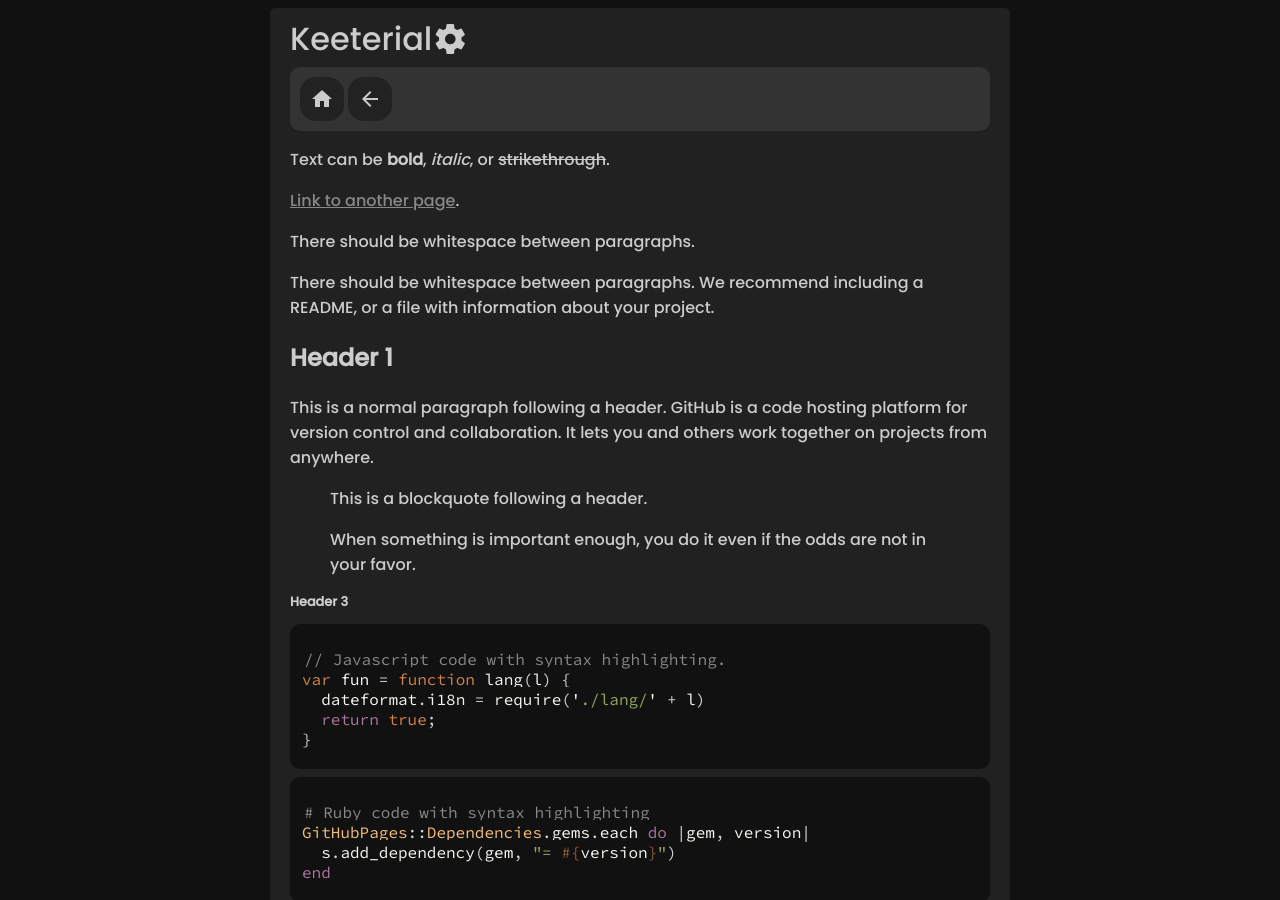
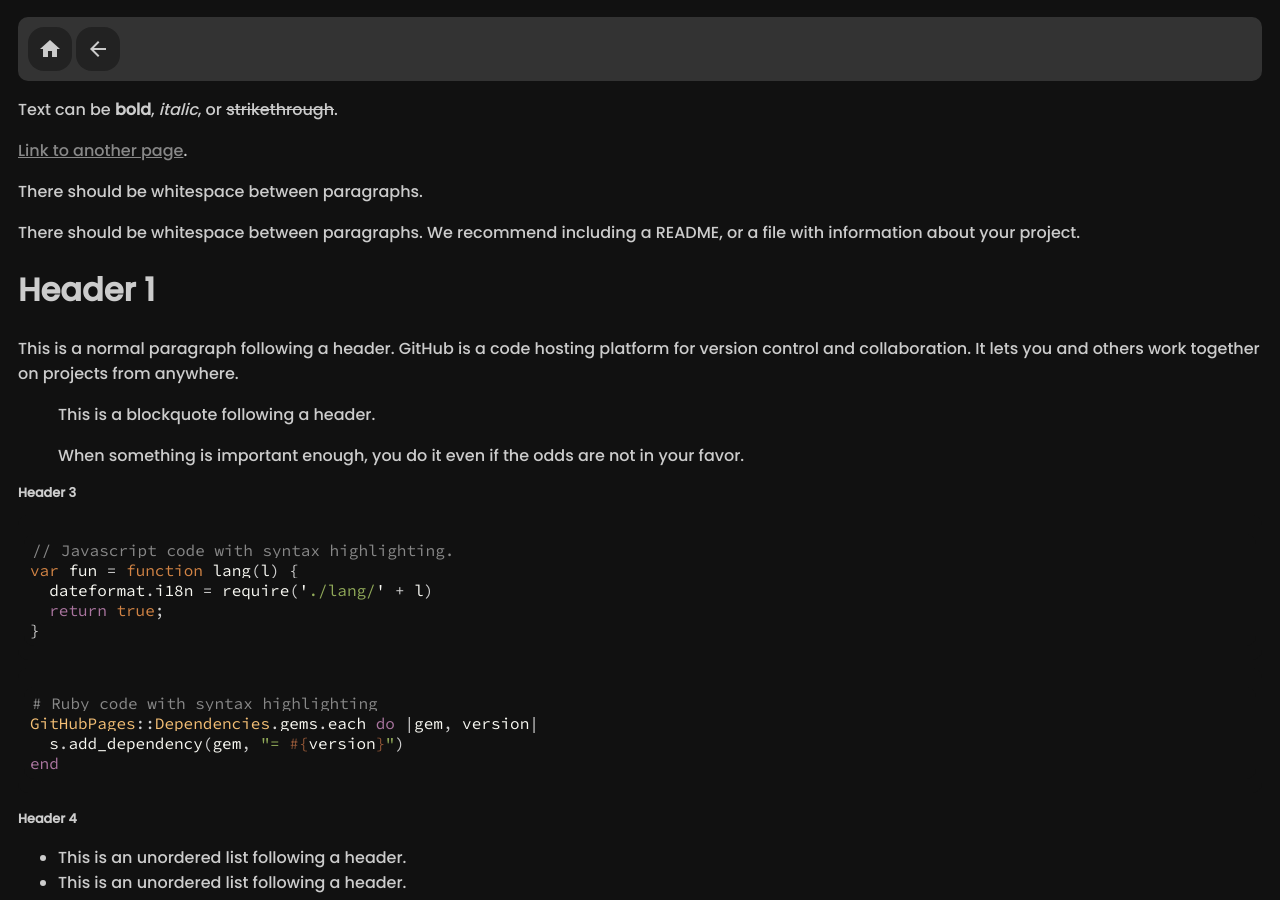
Before and after one commit to Kee7702/Keeterial, a Jekyll site: the page built from index.md, in a window 1280 px wide and 900 px high. Built offline with Jekyll 4.4.1, drawn with Linux system fonts in a browser that asks for light colours.

Commit message:
Update default.html

```diff
--- a/_layouts/default.html
+++ b/_layouts/default.html
@@ -1 +1 @@
-<!doctype html><html lang="en-US"><head><meta charset="utf-8"><meta http-equiv="X-UA-Compatible" content="IE=edge"><meta data-n-head="ssr" data-hid="og:image" name="og:image" content="/assets/images/icon.png"><link rel="icon" href="/assets/images/icon.ico"><meta name="theme-color" content="#9999ff">{% seo %}<link rel="stylesheet" href="{{ '/assets/css/style.css?v=' | append: site.github.build_revision | relative_url }}"><script src="{{ '/assets/js/scale.fix.js' | relative_url }}"></script><meta name="viewport" content="width=device-width, initial-scale=1.0, maximum-scale=12.0, minimum-scale=.25, user-scalable=yes"/><!--[if lt IE 9]><script src="//html5shiv.googlecode.com/svn/trunk/html5.js"></script><![endif]-->{% include head-custom.html %}</head><body><div class="wrapper"><header>{% include global-title-header.html %}</header><section>{% include global-announcement-header.html %}<div class="navigation-container"><a class="material-icons" href="/">home</a><a class="material-icons" href="../">arrow_back</a>{% include global-navigation.html %}{{ page.navAdd }}</div>{{ content }}</section></div><!--[if !IE]><script>fixScale(document);</script><![endif]--></body></html>
+<!doctype html><html lang="en-US"><head><meta charset="utf-8"><meta http-equiv="X-UA-Compatible" content="IE=edge"><meta data-n-head="ssr" data-hid="og:image" name="og:image" content="/assets/images/icon.png"><link rel="icon" href="/assets/images/icon.ico"><meta name="theme-color" content="#9999ff">{% seo %}<link rel="stylesheet" href="{{ '/assets/css/style.css?v=' | append: site.github.build_revision | relative_url }}"><script src="{{ '/assets/js/scale.fix.js' | relative_url }}"></script><meta name="viewport" content="width=device-width, initial-scale=1.0, maximum-scale=12.0, minimum-scale=.25, user-scalable=yes"/><!--[if lt IE 9]><script src="//html5shiv.googlecode.com/svn/trunk/html5.js"></script><![endif]-->{% include head-custom.html %}</head><body><div class="wrapper" style="width: auto;padding: 1px 10px 10px 10px;background:transparent">{% include global-announcement-header.html %}<div class="navigation-container"><a class="material-icons" href="/">home</a><a class="material-icons" href="../">arrow_back</a>{% include global-navigation.html %}{{ page.navAdd }}</div>{{ content }}</div><!--[if !IE]><script>fixScale(document);</script><![endif]--></body></html>
```
